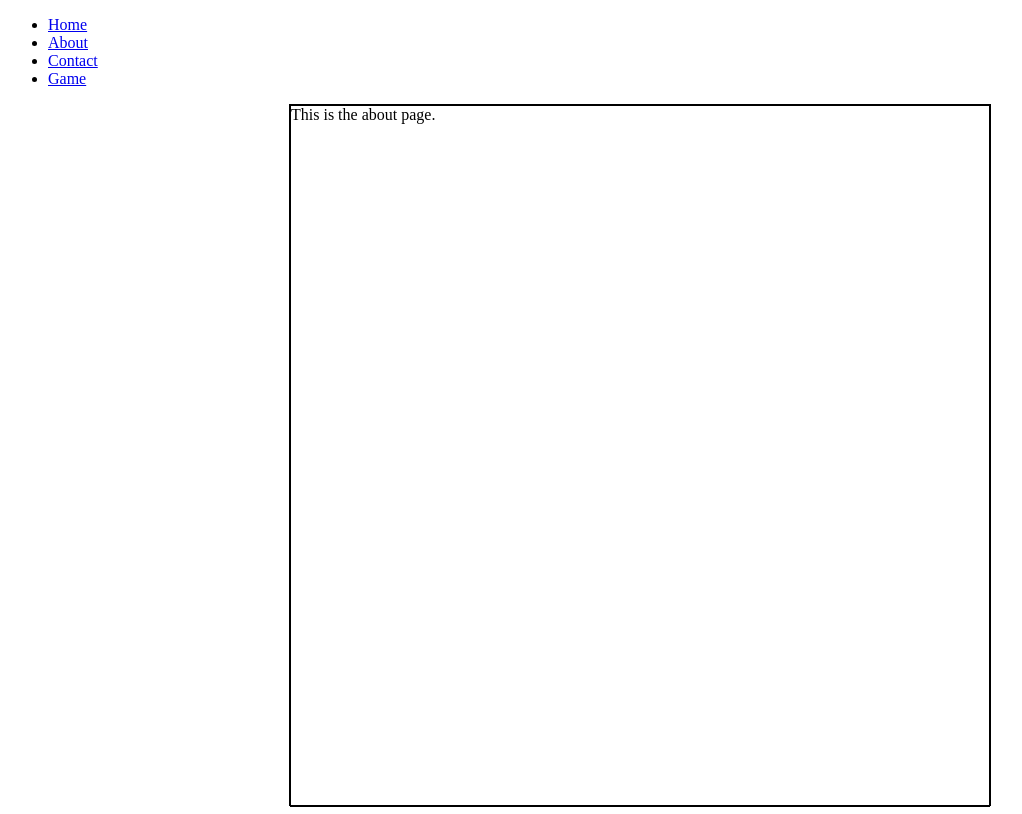
After one commit to nuagesdencre/CI_PracticalPython, a Flask app: page /about in a window 1280 px wide. The commit adds this page. Shown: the whole page, without its empty margins (0-1022 px from the left). Run offline with Flask 2, Linux system fonts and the light colour scheme.

Commit message:
project boilerplate completed

```diff
--- a/run.py
+++ b/run.py
@@ -8,6 +8,18 @@ app = Flask(__name__)
 def index():
     return render_template("index.html", page_title="Home")
 
+@app.route('/about')
+def about():
+    return render_template("about.html", page_title="About")
+
+@app.route('/game')
+def game():
+    return render_template("game.html", page_title="Game")
+
+@app.route('/contact')
+def contact():
+    return render_template("contact.html",page_title="Contact")
+
 
 if __name__ == '__main__':
     app.run(host=os.environ.get('IP'),
--- a/static/css/styles.css
+++ b/static/css/styles.css
@@ -0,0 +1,9 @@
+.container{
+  border: 1px solid black;
+  width: 700px;
+  height: 700px;
+  display: flex;
+  flex-wrap: wrap;
+  margin: auto;
+
+}
--- /dev/null
+++ b/templates/about.html
@@ -0,0 +1,6 @@
+{% extends 'base.html' %}
+{% block content %}
+    <div class="container">
+    This is the about page.
+</div>
+{% endblock %}
--- a/templates/base.html
+++ b/templates/base.html
@@ -4,12 +4,31 @@
     <meta charset="UTF-8">
     <meta name="viewport" content="width=device-width, initial-scale=1.0">
     <meta http-equiv="X-UA-Compatible" content="ie=edge">
-    <title>Document</title>
+
+    <link rel="stylesheet" href="{{ url_for('static', filename='css/styles.css') }}" type="text/css" />
+    <title>CI Practical Python</title>
 </head>
+<navigation>
+    <ul>
+        <li >
+                        <a href="{{ url_for('index') }}">Home</a>
+                    </li>
+                    <li >
+                        <a href="{{ url_for('about') }}">About</a>
+                    </li>
+                    <li >
+                        <a href="{{ url_for('contact') }}">Contact</a>
+                    </li>
+                    <li >
+                        <a href="{{ url_for('game') }}">Game</a>
+                    </li>
+    </ul>
+</navigation>
 <body>
     <!-- Main Content -->
     <main class="container">
-        {% block content %} {% endblock %}
+        {% block content %}
+        {% endblock %}
     </main>
 </body>
 </html>
--- /dev/null
+++ b/templates/contact.html
@@ -0,0 +1,6 @@
+{% extends 'base.html' %}
+{% block content %}
+    <div class="container">
+    This is the Contact page.
+</div>
+{% endblock %}
--- a/templates/index.html
+++ b/templates/index.html
@@ -0,0 +1,5 @@
+{% extends 'base.html' %} {% block content %}
+    <div>
+    <h1>This is Home</h1>
+    </div>
+{% endblock %}
```
Also changed, not shown: templates/game.html (added, +9 -0 lines), 1 other file.
